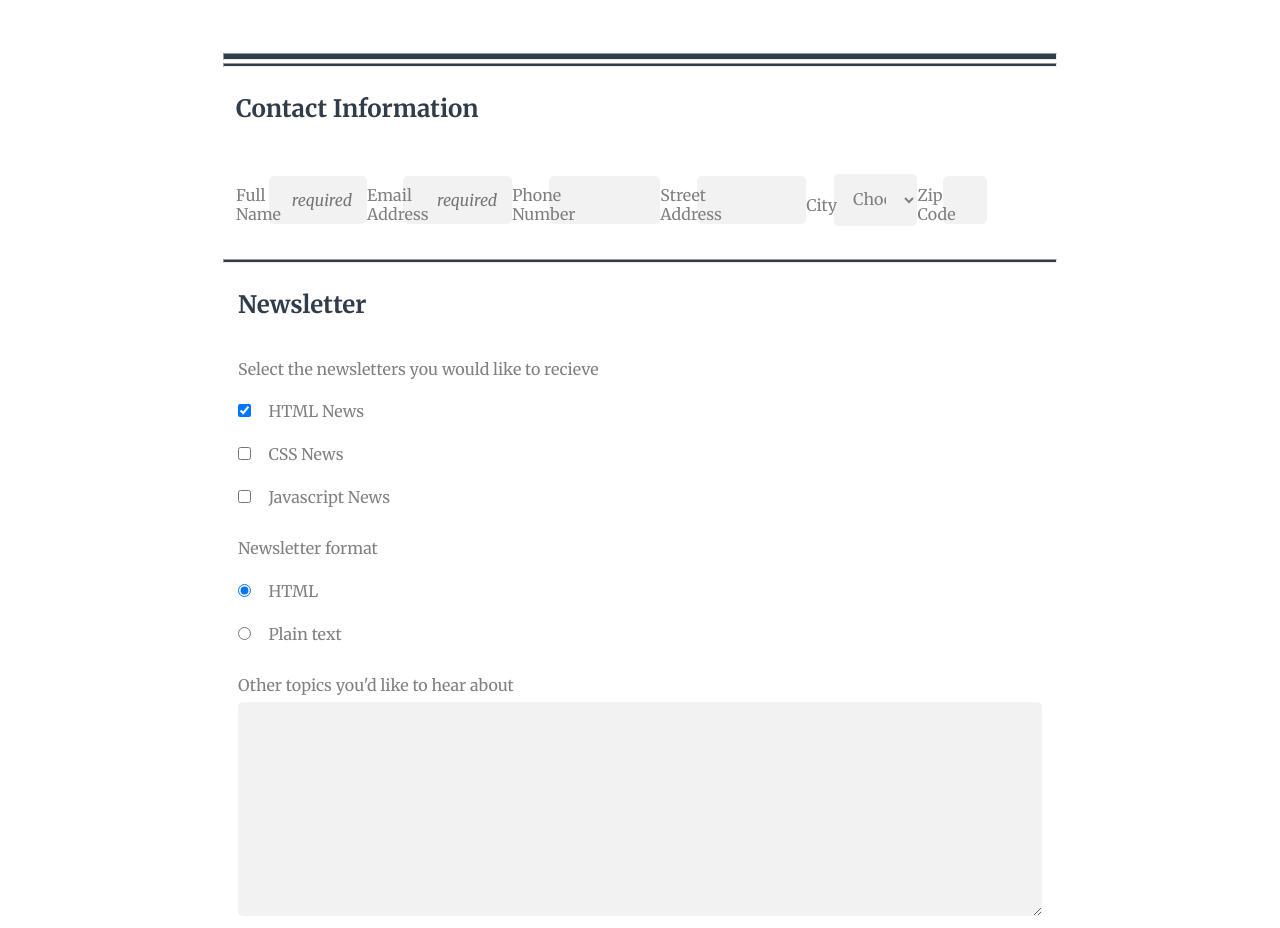
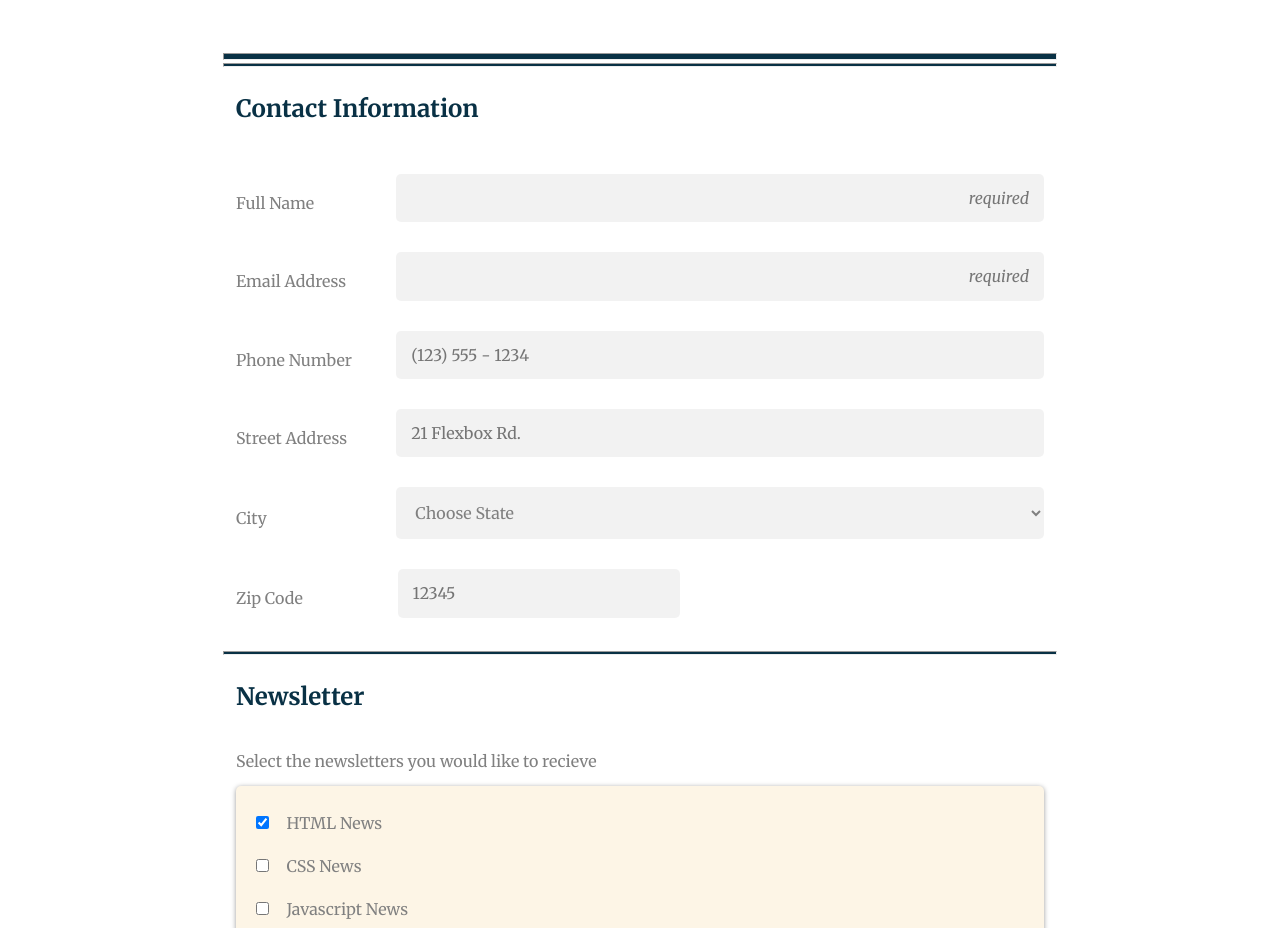
Before and after one commit to joshnussbaum89/online_registration_v4, a plain HTML site: page index.html in a window 1280 px wide. Shown: the part 189-1117 px from the top of the page. Drawn offline with Linux system fonts and the light colour scheme.

Commit message:
finished styles and layout

```diff
--- a/css/style.css
+++ b/css/style.css
@@ -10,7 +10,7 @@ body {
 
 h2,
 h3 {
-    color: #303c49;
+    color: #093145;
 }
 
 fieldset {
@@ -26,7 +26,7 @@ fieldset {
 }
 
 .banner {
-    background-color: #303c49;
+    background-color: #093145;
     padding: 10px;
     text-align: center;
     margin: auto;
@@ -49,7 +49,7 @@ fieldset {
 
 .border-top {
     height: 5px;
-    background-color: #303c49;
+    background-color: #093145;
     max-width: 90%;
     text-align: center;
     margin: auto;
@@ -57,7 +57,7 @@ fieldset {
 
 .border-bottom {
     height: 2px;
-    background-color: #303c49;
+    background-color: #093145;
     max-width: 90%;
     text-align: center;
     margin-top: 3px;
@@ -67,9 +67,16 @@ fieldset {
 
 .main-form,
 .newsletter {
-    display: flex;
     width: 90%;
     margin: auto;
+    display: -webkit-flex;
+            display: flex;
+            -webkit-flex-wrap: wrap;
+            -ms-flex-wrap: wrap;
+            flex-wrap: wrap;
+            -webkit-flex-direction: column;
+            -ms-flex-direction: column;
+            flex-direction: column;
 }
 
 .main-form h2 {
@@ -111,6 +118,19 @@ input[placeholder="required"] {
 input[type="text"]:focus,
 input[type="email"]:focus {
     text-align: start;
+    font-style: normal;
+}
+
+input[type="text"]:focus,
+input[type="email"]:focus,
+input[type="tel"]:focus,
+textarea:focus,
+#city:focus {
+    background-color: aliceblue;
+    border: none;
+    transition: 1s;
+    box-shadow: 0px 4px 9px rgba(0,0,0,.4);
+
 }
 
 /* -- Newsletter -- */
@@ -132,6 +152,21 @@ input[type="radio"] {
     margin: auto;
 }
 
+.newsletter-checkbox {
+    background-color: oldlace;
+    border-radius: 5px;
+    padding: 20px;
+    box-shadow: 0px 1px 5px rgba(0,0,0,.4);
+}
+
+.newsletter-format {
+    background-color: aliceblue;
+    border-radius: 10px;
+    padding: 20px;
+    margin-bottom: 2rem;
+    box-shadow: 0px 1px 5px rgba(0,0,0,.4);
+}
+
 .checkbox-label,
 .subscriptions {
     padding-left: .85rem;
@@ -144,6 +179,7 @@ button {
     width: 100%;
     border: 1px solid #52bab3;
     border-radius: 5px;
+    box-shadow: 0px 1px 5px rgba(0,0,0,.4);
 }
 
  .sign-up {
@@ -177,6 +213,7 @@ button {
 /* -- Media Query -- */
 
 @media (min-width: 768px) {
+
     .main-form,
     .newsletter {
         width: 65%;
@@ -209,5 +246,4 @@ button {
         width: 20%;
     }
 
-
 }
--- a/index.html
+++ b/index.html
@@ -25,9 +25,10 @@
 
 <!-- Contact Information -->
 
-    <div>
+
         <hr class="border-top">
         <hr class="border-bottom">
+
         <form action="index.html" method="post">
 
             <fieldset class="main-form">
@@ -35,22 +36,22 @@
 
                 <div class="row">
                     <label for="name">Full Name</label>
-                    <input type="text" name="user_name" id="name" placeholder="required">
+                    <input type="text" name="user_name" id="name" placeholder="required" required>
                 </div>
 
                 <div class="row">
                     <label for="email">Email Address</label>
-                    <input type="email" name="user_email" id="email" placeholder="required">
+                    <input type="email" name="user_email" id="email" placeholder="required" required>
                 </div>
 
                 <div class="row">
                     <label for="phone">Phone Number</label>
-                    <input type="tel" name="user_phone" id="phone">
+                    <input type="tel" name="user_phone" id="phone" placeholder="(123) 555 - 1234">
                 </div>
 
                 <div class="row">
                     <label for="address">Street Address</label>
-                    <input type="text" name="user_address" id="address">
+                    <input type="text" name="user_address" id="address" placeholder="21 Flexbox Rd.">
                 </div>
 
                 <div class="row">
@@ -115,22 +116,22 @@
 
                     <div class="row">
                         <label class="zip-label" for="zip-input">Zip Code</label>
-                        <input type="text" name="user_zip" id="zip-input" pattern="[0-9]*">
+                        <input type="text" name="user_zip" id="zip-input" pattern="[0-9]*" placeholder="12345">
                     </div>
 
             </fieldset>
 
         <hr class="border-bottom">
-    </div>
+
 
 <!-- Newsletter -->
-<div class="newsletter">
-    <fieldset>
+
+    <fieldset class="newsletter">
 
         <legend><h2>Newsletter</h2></legend>
         <p>Select the newsletters you would like to recieve</p>
 
-        <div>
+        <div class="newsletter-checkbox">
             <div>
                 <input type="checkbox" id="html" name="user_html" checked>
                 <label class="checkbox-label" for="html">HTML News</label>
@@ -167,10 +168,9 @@
             <button class="submit-btn" type="submit">Sign Up</button>
             <p><em>Copywrite The Code Review</em></p>
         </div>
-        </form>
 
     </fieldset>
-</div>
+</form>
 
 </body>
 </html>
```
